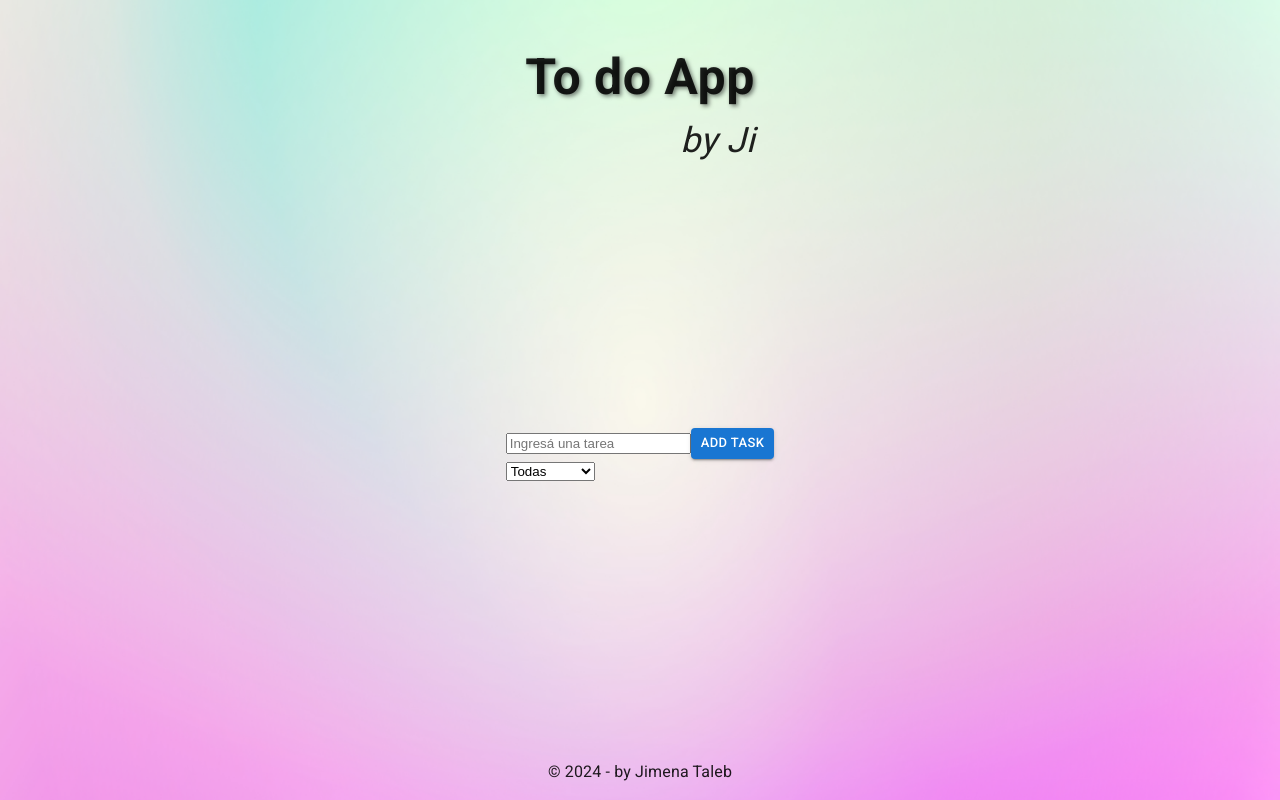
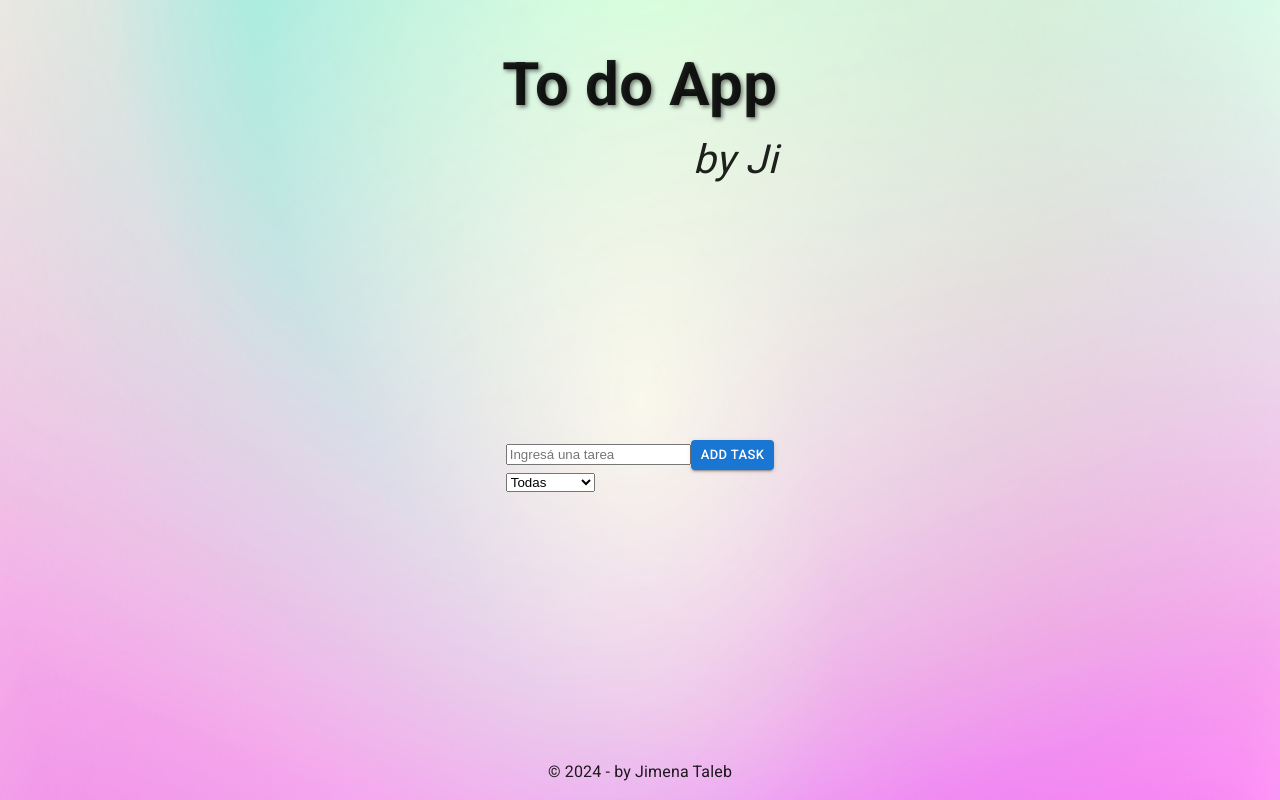
Before and after one commit to JimenaTaleb/To-do-App, a React (Vite) app: page / in a window 1280 px wide. Built offline with nearby package versions, Linux system fonts and the light colour scheme.

Commit message:
modifying header styles

```diff
--- a/src/components/Header.jsx
+++ b/src/components/Header.jsx
@@ -9,7 +9,7 @@ export default function Header() {
           style={{ textShadow: "2px 2px 4px rgba(0, 0, 0, 0.5)" }}
           align="center"
           sx={{
-            fontSize: { xs: 30, md: 40, lg: 50 },
+            fontSize: { xs: 40, md: 50, lg: 60 },
           }}
         >
           To do App
@@ -19,7 +19,7 @@ export default function Header() {
           fontStyle="italic"
           align="right"
           sx={{
-            fontSize: { xs: 15, md: 25, lg: 35 },
+            fontSize: { xs: 20, md: 30, lg: 40 },
           }}
         >
           by Ji
```
